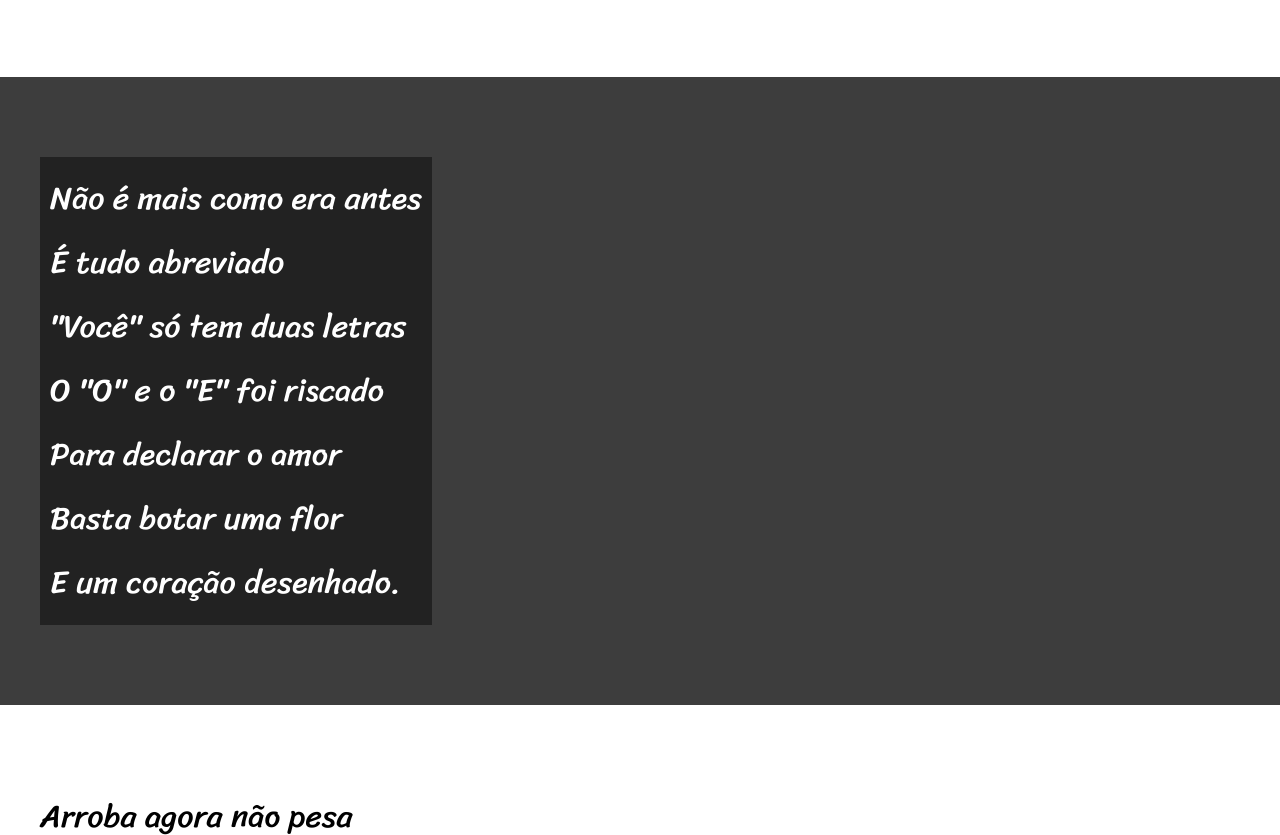
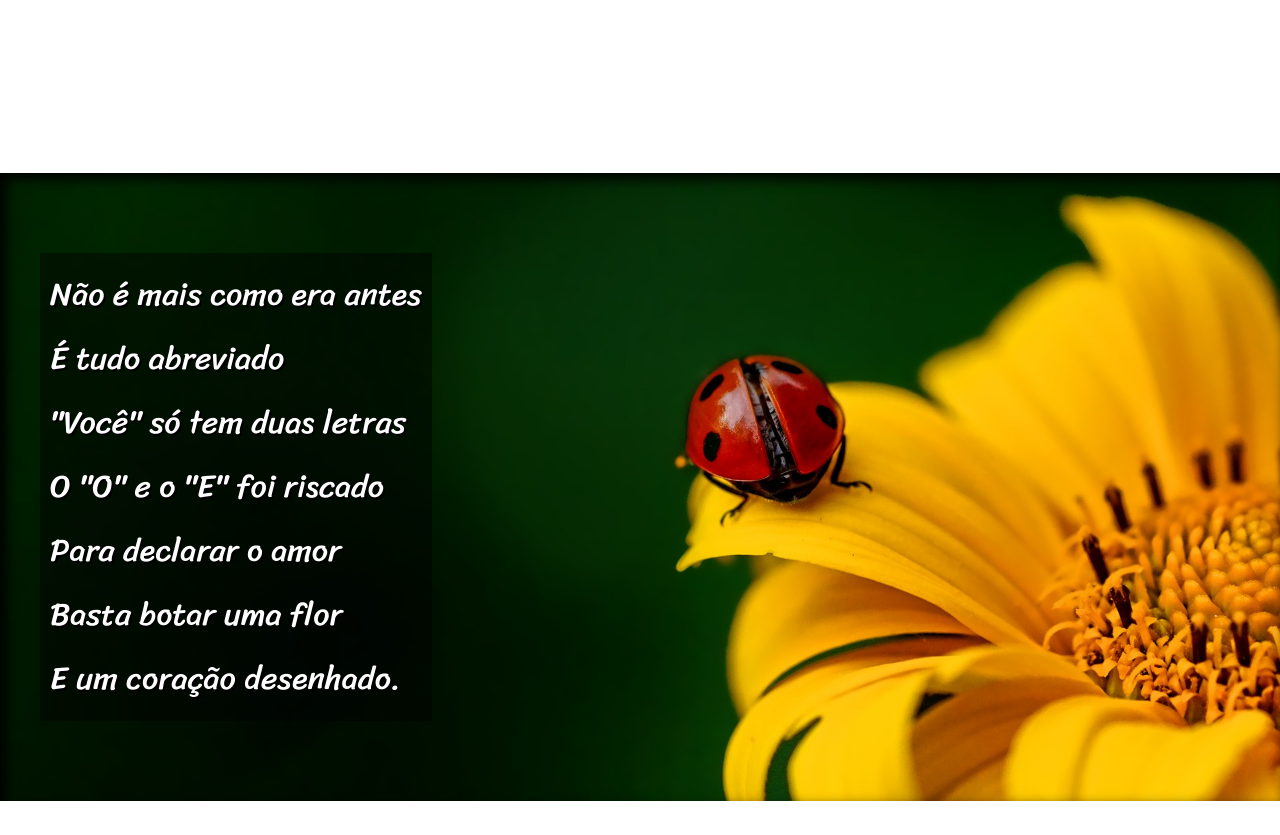
Before and after one commit to yurilimaprofissional/html-css, a plain HTML site: page desafios/d012/index.html in a window 1280 px wide. Shown: the part 763-1598 px from the top of the page. Drawn offline with Linux system fonts and the light colour scheme.

Commit message:
finalizei o projeto cordel

```diff
--- a/desafios/d012/estilo/style.css
+++ b/desafios/d012/estilo/style.css
@@ -72,13 +72,38 @@ section.normal {
 section.imagem {
     background-color: rgb(61, 61, 61);
     color: white;
+    text-shadow: 2px 2px 0px black;
+    background-size: cover;
+    box-shadow: inset 6px 6px 13px 0px black;
+    background-attachment: fixed;
 }
 
 section.imagem > p {
     background-color: rgba(0, 0, 0, 0.445);
     display: inline-block;
     padding: 10px;
+
 }
+
+
+section p {
+    padding-bottom: 3em;
+
+}
+
+section#img01 {
+background-image: url(../imagens/background001.jpg);
+background-position: right center;
+
+}
+
+
+section#img02 {
+background-image: url(../imagens/background002.jpg);
+background-position: right center;
+
+}
+
 
 footer {
     background-color: black;
--- a/desafios/d012/index.html
+++ b/desafios/d012/index.html
@@ -27,7 +27,7 @@
     </section>
 
 
-    <section class="imagem">
+    <section class="imagem" id="img01">
         <p>
             Não é mais como era antes<br>
             É tudo abreviado<br>
@@ -62,7 +62,7 @@
     </section>
 
 
-    <section class="imagem">
+    <section class="imagem" id="img02">
         <p>
             Tenho saudade das cartas <br>
             Escritas com a própria mão <br>
```
